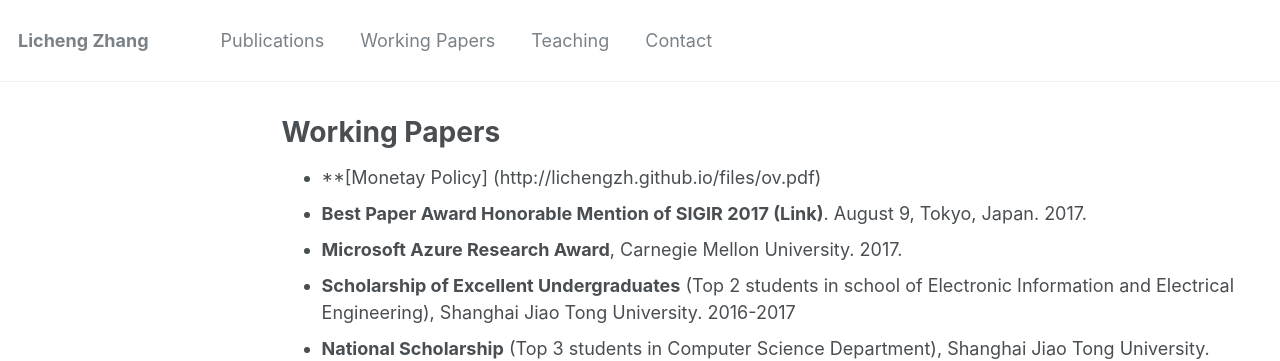
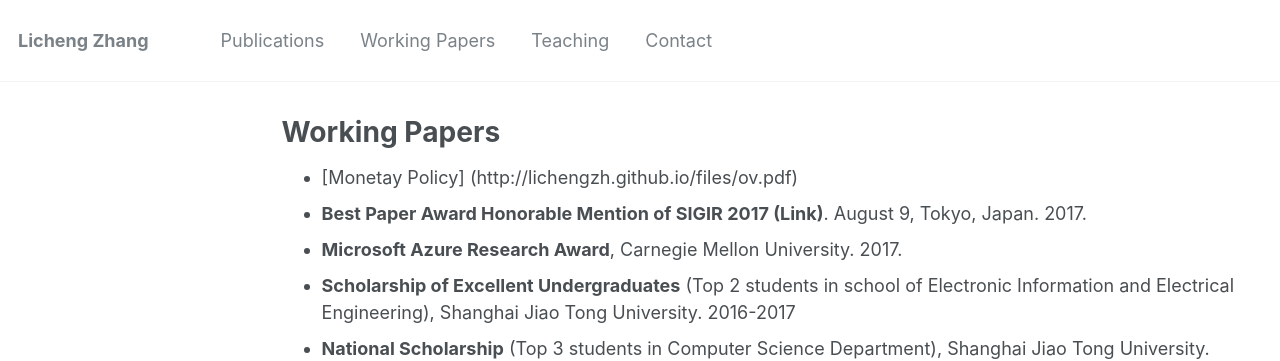
Before and after one commit to lichengzh/lichengzh.github.io, a Jekyll site: the page built from _pages/paper.md, in a window 1280 px wide. Shown: the top 361 px of the page. Built offline with Jekyll 4.4.1, drawn with Linux system fonts in a browser that asks for light colours.

```diff
--- a/_pages/paper.md
+++ b/_pages/paper.md
@@ -3,7 +3,7 @@ layout: archive
 title: "Working Papers"
 permalink: /paper/
 ---
-* **[Monetay Policy] (http://lichengzh.github.io/files/ov.pdf)
+* [Monetay Policy] (http://lichengzh.github.io/files/ov.pdf)
 * **Best Paper Award Honorable Mention of SIGIR 2017 ([Link](http://sigir.org/sigir2017/program/awards/))**. August 9, Tokyo, Japan. 2017.
 * **Microsoft Azure Research Award**, Carnegie Mellon University. 2017.
 * **Scholarship of Excellent Undergraduates** (Top 2 students in school of Electronic Information and Electrical Engineering), Shanghai Jiao Tong University. 2016-2017
```
